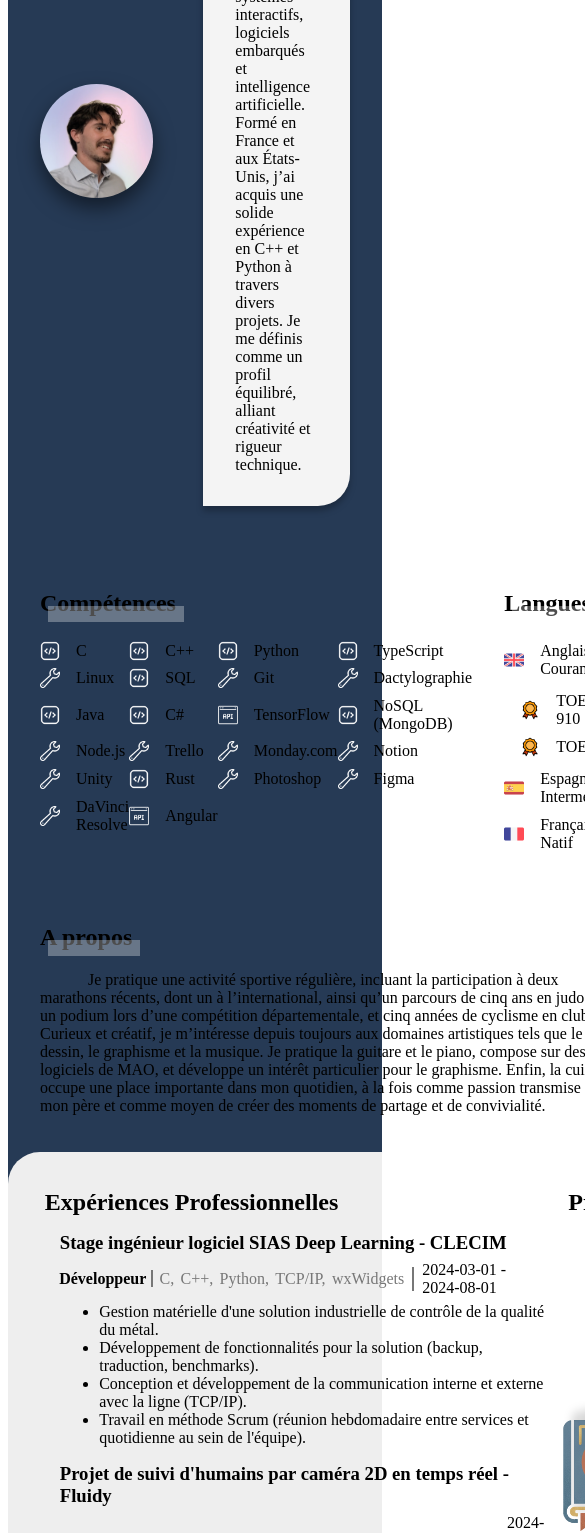
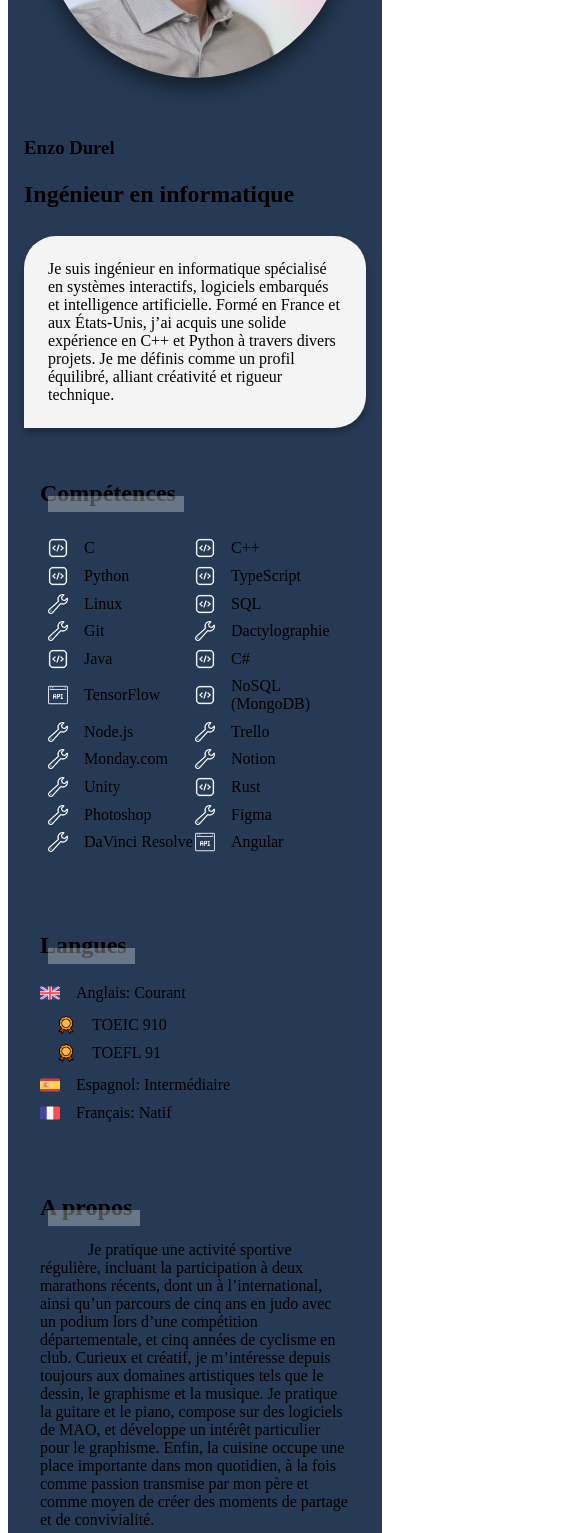
Before and after one commit to HozenDev/enzodurel.newdesign.fr, an Angular app: page /cv in a window 390 px wide. Shown: the part 320-1853 px from the top of the page, 585 px wide, since content can reach past the window. Built offline with nearby package versions, Linux system fonts and the light colour scheme.

Commit message:
add all pages responsive

```diff
--- a/src/app/components/competences/competences.scss
+++ b/src/app/components/competences/competences.scss
@@ -1,3 +1,5 @@
+@use "../../styles/shared.scss" as *;
+
 $comp-max-width: 1200px;
 $comp-icon-dim: 20px;
 
@@ -14,32 +16,44 @@ $comp-icon-dim: 20px;
     display: grid;
     grid-template-columns: 4fr 1fr;
     grid-template-rows: auto auto;
-    grid-gap: 2rem;
+    grid-gap: 2em;
 
     max-width: $comp-max-width;
-    padding: 2rem;
+    padding: 2em;
     padding-top: 0;
     margin: auto;
 
+    @include responsive($mobile) {
+        grid-template-columns: auto;
+    }
+
     ul, p {
-        margin: .3rem 0;
+        margin: .3em 0;
     }
 
     ul {
         padding-left: 1rem;
     }
 
+    .technicals-container {
+        display: flex;
+        flex-direction: column;
+    }
+
     .technicals {
         display: grid;
-        grid-template-columns: repeat(4, 1fr);
+        grid-template-columns: repeat(auto-fit, minmax(200px, 1fr));
         grid-auto-rows: auto;
-        flex-direction: column;
-        flex-flow: column wrap;
+        margin: .5em;
 
         .technical {
             display: flex;
             align-items: center;
             gap: 1rem;
+        }
+
+        @include responsive($mobile) {
+            grid-template-columns: repeat(auto-fit, minmax(140px, 1fr));
         }
 
     }
--- a/src/app/components/exppro/exppro.html
+++ b/src/app/components/exppro/exppro.html
@@ -4,7 +4,7 @@
   <section class="exppros-section">
     @for (item of expproItems(); track item.id) {
     <section class="exppro-item">
-      <h3>{{item.name}} - {{item.company}}</h3>
+      <h3 class="title">{{item.name}} - {{item.company}}</h3>
       <div class="subtitle">
         <h4 class="poste">{{item.poste}}</h4>
         <section class="tags">
--- a/src/app/components/exppro/exppro.scss
+++ b/src/app/components/exppro/exppro.scss
@@ -1,3 +1,5 @@
+@use "../../styles/shared.scss" as *;
+
 $tags-color: #777;
 $exppro-bg-color: #eee;
 $container-max-width: 1200px;
@@ -6,24 +8,23 @@ $container-max-width: 1200px;
     background-color: $exppro-bg-color;
     max-width: $container-max-width;
     margin: auto;
-    padding: 2rem;
+    padding: 1em;
     border-radius: 2rem 0;
-    transition: padding .3s;
-
-    &:hover {
-        padding: 2rem 4rem;
-    }
 
     // small reset
-    h1, h2, h3, h4, p, ul {
+    h3, h4, p, ul {
         margin: .2em;
     }
 
     display: flex;
     flex-direction: row;
 
+    @include responsive($xs) {
+        flex-direction: column;
+    }
+
     .project-part {
-        flex: 1 1 auto;
+        flex: 0 0 auto;
         display: flex;
         flex-direction: column;
         align-items: center;
@@ -33,6 +34,7 @@ $container-max-width: 1200px;
             display: flex;
             max-width: 120px;
             align-items: center;
+            margin: 2rem;
 
             a {
                 width: 100%;
@@ -57,13 +59,22 @@ $container-max-width: 1200px;
         .exppro-item {
             margin: 1rem;
 
+            .title {
+                display: flex;
+                align-items: center;
+                flex-wrap: wrap;
+                padding: .5em 0;
+            }
+
             .subtitle {
                 display: flex;
                 align-items: center;
+                flex-wrap: wrap;
 
                 .tags {
                     display: flex;
                     color: $tags-color;
+                    flex-wrap: wrap;
 
                     p::after {
                         content: ',';
@@ -72,17 +83,17 @@ $container-max-width: 1200px;
                     p:last-child::after {
                         content: '';
                     }
-
-                }
-
-                h4::after, .tags::after {
-                    content: '';
-                    border-right: solid 2px $tags-color;
-                    margin-left: .3rem;
                 }
 
                 .date {
-                    margin-left: .3rem;
+                    display: flex;
+                    flex-wrap: no-wrap;
+                }
+
+                .date::before, .tags::before {
+                    content: '';
+                    border-right: solid 2px $tags-color;
+                    margin: .3rem;
                 }
             }
         }
--- a/src/app/components/formation/formation.scss
+++ b/src/app/components/formation/formation.scss
@@ -4,17 +4,17 @@ $container-max-width: 1200px;
 $bg-color: #eee;
 
 $timeline-min-height: 250px;
-$timeline-min-height-vertical: 600px;
+$timeline-min-height-vertical: 400px;
 
 .formation-container {
     background-color: $bg-color;
     max-width: $container-max-width;
 
-    margin: 2rem auto;
+    margin: 2em auto;
     margin-bottom: 0;
-    padding: 2rem;
+    padding: 1em;
 
-    border-radius: 2rem 0;
+    border-radius: 2em 0;
 
     display: grid;
     grid-template-columns: auto;
@@ -68,7 +68,15 @@ $timeline-min-height-vertical: 600px;
             .cours-info {
                 display: grid;
                 grid-template-columns: repeat(2, 1fr);
+
+                @include responsive($xs) {
+                    grid-template-columns: auto;
+                }
             }
+        }
+
+        @include responsive($sm) {
+            grid-template-columns: auto;
         }
     }
 }
--- a/src/app/components/profil/profil.scss
+++ b/src/app/components/profil/profil.scss
@@ -1,3 +1,5 @@
+@use "../../styles/shared.scss" as *;
+
 $photo-max-dim: 300px;
 $photo-border-radius: 150px;
 $profil-max-w: 1200px;
@@ -6,11 +8,16 @@ $photo-border-color: #EEE;
 
 .profil-container {
     margin: auto;
-    padding: 2rem;
+    padding: 0 1em;
+    padding-top: 50px;
     display: flex;
     align-items: center;
     max-width: $profil-max-w;
     gap: $profil-margin;
+
+    @include responsive($xs) {
+        flex-direction: column;
+    }
 
     .photo-container {
         max-width: $photo-max-dim;
@@ -40,15 +47,15 @@ $photo-border-color: #EEE;
         flex-direction: column;
 
         h1, h2 {
-            margin: .5rem 0;
+            margin: .5em 0;
         }
 
         p {
             // line-height: normal;
             // text-indent: 3em;
-            padding: 2rem;
+            padding: 1.5em;
             background-color: #f4f4f4;
-            border-radius: 2rem 2rem 2rem 0;
+            border-radius: 2em 2em 2em 0;
 
             transform: none;
             transition: transform .2s, filter .2s;
--- a/src/app/components/project/project.scss
+++ b/src/app/components/project/project.scss
@@ -28,31 +28,18 @@ $project-font-color: var(--project-font-color);
 
     @include responsive($md) {
         flex-direction: column;
-        height: 500px;
-
-        .media {
-            display: none;
-        }
-
-        &:hover {
-            .media {
-                display: initial;
-            }
-        }
+        height: auto;
     }
 
     transition: height .5s;
-
-
 }
 
 .project-card:hover {
-    // transform: translateY(-4px);
     height: 500px;
     transition: height .5s;
 
     @include responsive($md) {
-        height: 800px;
+        height: auto;
     }
 }
 
@@ -65,26 +52,41 @@ $project-font-color: var(--project-font-color);
 }
 
 .media {
-    flex: 1;
+    flex: 1 1 auto;
     position: relative;
     transition: flex .5s;
     // border-radius: 14px;
     overflow: hidden;
+    max-width: 100%;
 
     &:hover {
-        flex: 1.5;
+        flex: 1.5 0 0;
         transition: flex .5s;
+
+        @include responsive($md) {
+            flex: 3 1 auto;
+            height: 300px;
+        }
+    }
+
+    @include responsive($md) {
+        flex: 3 1 auto;
+        height: 300px;
     }
 }
 
 /* CONTENT */
 .content {
-    flex: 1;
+    flex: 1 0 0;
     display: flex;
     flex-direction: column;
     padding: 1.5rem;
     box-shadow: inset 0 0 20px rgba(0,0,0,0.35);
     margin-top: .5rem;
+
+    @include responsive($md) {
+        flex: 0 0 auto;
+    }
 }
 
 /* HEADER */
--- a/src/app/components/timeline/timeline.ts
+++ b/src/app/components/timeline/timeline.ts
@@ -74,7 +74,7 @@ export class Timeline implements OnInit {
 		h = this.parentHeight() - (p.y + this.card_offset_y());
 	    }
 	}
-	return h;
+	return (h > 0) ? h : 0;
     }
 
     cardWidth(p: TimelineEvent): number {
@@ -87,7 +87,7 @@ export class Timeline implements OnInit {
 	else {
 	    w = this.parentWidth() / this.renderedPoints.length;
 	}
-	return w;
+	return (w > 0) ? w : 0;
     }
 
     /*
--- a/src/app/pages/home/home.scss
+++ b/src/app/pages/home/home.scss
@@ -28,11 +28,12 @@ $timeline-min-height: 300px;
     margin: auto;
 
     @include responsive($sm) {
-        grid-template-rows: 405px auto $timeline-min-height auto auto;
+        grid-column: 1 / -1;
+        grid-template-rows: auto auto $timeline-min-height auto auto;
     }
 
     @include responsive(600px) {
-        grid-template-rows: 405px auto $timeline-vertical-height auto auto;
+        grid-template-rows: auto auto $timeline-vertical-height auto auto;
     }
 
     .presentation {
@@ -42,7 +43,7 @@ $timeline-min-height: 300px;
         grid-template-rows: 20% 30% 50%;
 
         h1 {
-            font-size: 48px;
+            font-size: 200%;
             text-align: center;
         }
 
@@ -69,10 +70,12 @@ $timeline-min-height: 300px;
     .profil-container {
         z-index: 1;
         max-width: 400px;
+        margin: auto;
         grid-column: 1/5;
         overflow: hidden;
         border-radius: 203px;
         aspect-ratio: 1/1;
+        width: 90%;
 
         filter: drop-shadow(0 10px 10px rgba(0, 0, 0, .5));
 
@@ -92,7 +95,6 @@ $timeline-min-height: 300px;
 
         @include responsive($sm) {
             grid-column: 1 / -1;
-            margin: auto;
 
             img {
                 transform: none;
@@ -127,11 +129,15 @@ $timeline-min-height: 300px;
 
         img {
             object-fit: cover;
-            width: 150px;
-            height: 200px;
+            aspect-ratio: 3 / 4;
+            max-width: 150px;
             border-radius: 10px;
             box-shadow: 0 4px 4px 0 #00000044;
             margin: 5px 5px;
+
+            @include responsive($mobile) {
+                max-width: 130px;
+            }
         }
 
         @include responsive($md) {
@@ -165,20 +171,19 @@ $timeline-min-height: 300px;
 
     background-color: #333;
     overflow-y: hidden;
-    min-height: 12vh;
+    min-height: 200px;
 
     .links {
         margin: auto;
         display: flex;
         flex-direction: row;
-        justify-content: center;
+        justify-content: space-around;
         align-items: flex-end;
-        gap: 15%;
+        gap: 5%;
         max-width: 1000px;
         padding: 0 2rem;
 
         .link-card {
-
             transform: translateY(60px);
             transition: transform .3s;
 
@@ -196,7 +201,14 @@ $timeline-min-height: 300px;
 
             &:hover {
                 transform: translateY(30px);
-                transition: transform .3s;
+            }
+
+            @include responsive($mobile) {
+                transform: translateY(90px);
+            }
+
+            @include responsive($xxs) {
+                transform: translateY(110px);
             }
         }
     }
@@ -205,18 +217,12 @@ $timeline-min-height: 300px;
 .banner-container {
     z-index: 1;
 
-    .background {
+    .background, .background-shadow {
+        max-height: 700px;
+        object-fit: cover;
+        width: 100%;
+        height: 100%;
         position: absolute;
-        width: 100%;
-        height: 700px;
-        object-fit: cover;
-    }
-
-    .background-shadow {
-        position: absolute;
-        width: 100%;
-        height: 700px;
-        object-fit: cover;
     }
 
     .logo-container {
@@ -225,10 +231,26 @@ $timeline-min-height: 300px;
         justify-content: center;
 
         position: relative;
+        margin: 0 1em;
         height: 500px;
 
         .hozen-logo {
             max-width: 100%;
         }
     }
+
+    @include responsive($mobile) {
+
+        .background, .background-shadow {
+            max-height: 500px;
+        }
+
+        .logo-container {
+            height: 300px;
+
+            .hozen-logo {
+               max-width: 80%;
+            }
+        }
+    }
 }
--- a/src/styles.scss
+++ b/src/styles.scss
@@ -1,18 +1,20 @@
 /* You can add global styles to this file, and also import other style files */
+@use "app/styles/shared.scss" as *;
+
 $primary-font: 'Inter', sans-serif;
 
 .cv-title {
     width: fit-content;
-    margin: 1rem;
+    margin: 1em;
     margin-top: 0;
 }
 
 .cv-title::before {
     content: '';
     display: block;
-    transform: translateY(2rem) translateX(.5rem);
+    transform: translateY(1.5em) translateX(.5em);
     width: 100%;
-    border-bottom: solid 1rem #869bd055;
+    border-bottom: solid .75em #869bd055;
 }
 
 .white {
@@ -21,4 +23,8 @@ $primary-font: 'Inter', sans-serif;
 
 body {
     font-family: $primary-font;
+
+    @include responsive($xxs) {
+        font-size: 80%;
+    }
 }
```
Also changed, not shown: src/app/pages/portfolio/portfolio.scss (+5 -2 lines).
